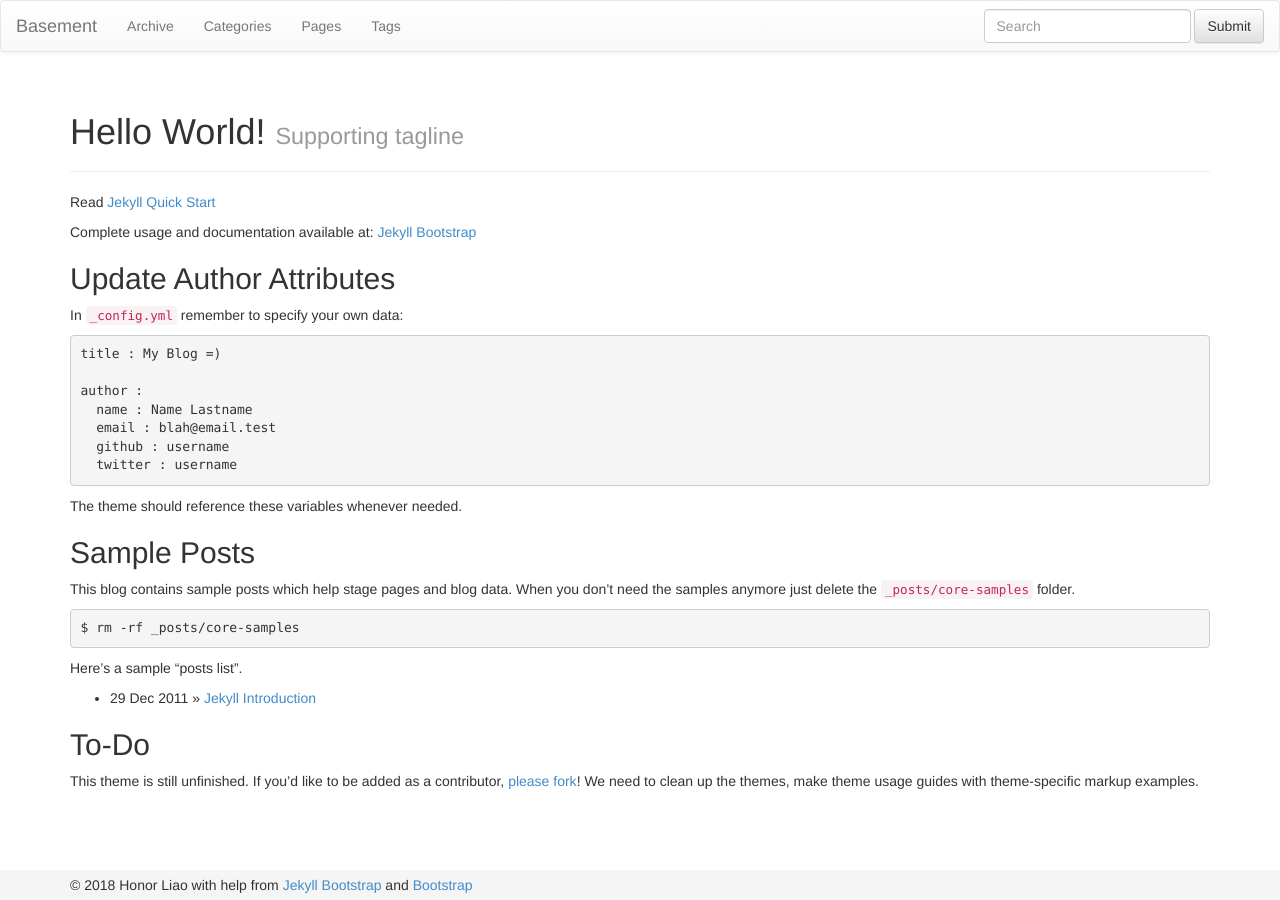
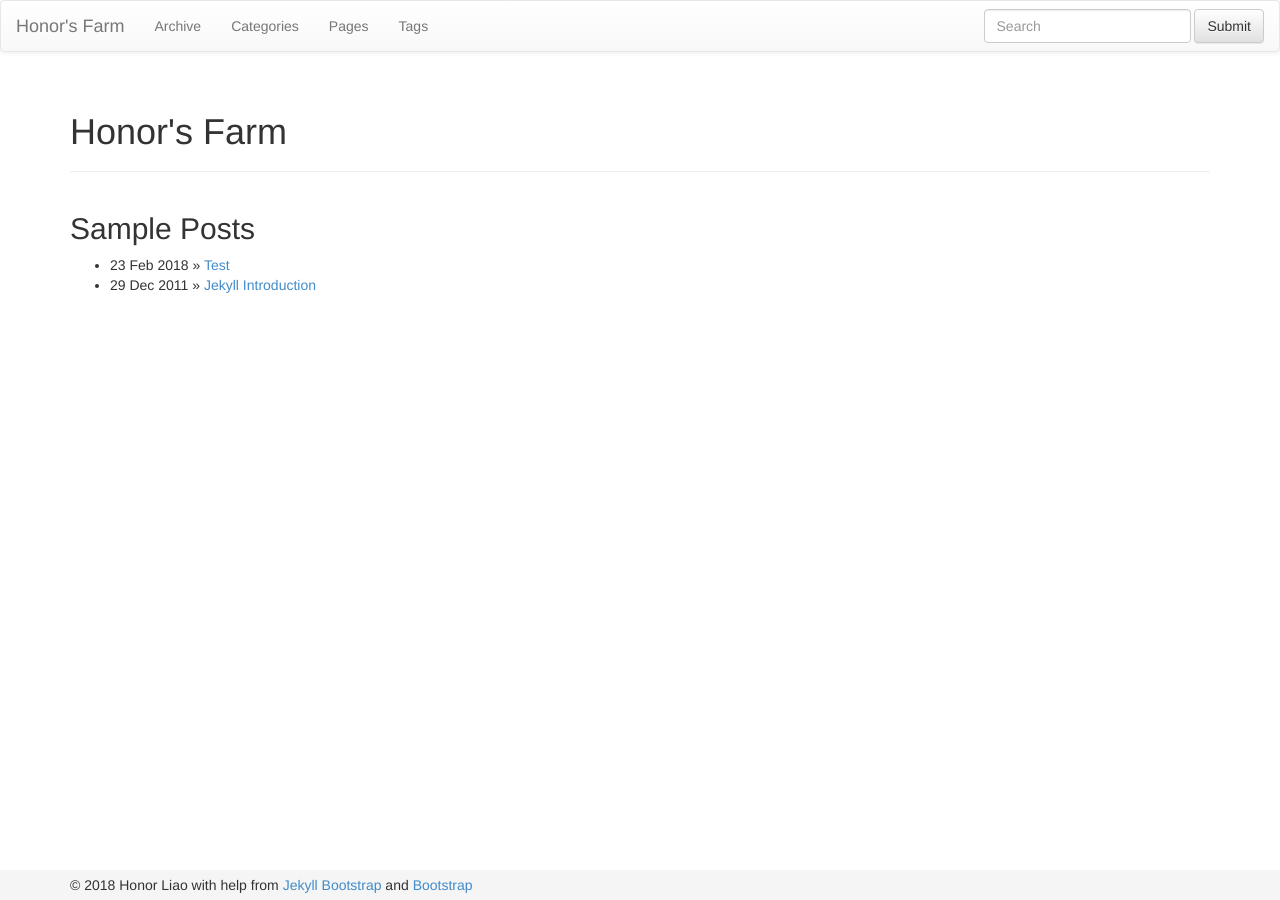
Before and after one commit to honor1521/honor1521.github.io, a Jekyll site: the page built from index.md, in a window 1280 px wide. Built offline with Jekyll 4.4.1, drawn with Linux system fonts in a browser that asks for light colours; nearby versions of some CDN libraries.

Commit message:
add some pages for testing

```diff
--- a/_config.yml
+++ b/_config.yml
@@ -8,7 +8,7 @@
 # Themes are encouraged to use these universal variables
 # so be sure to set them if your theme uses them.
 #
-title : Basement
+title : Honor's Farm
 tagline: Site Tagline
 author :
   name : Honor Liao
--- a/index.md
+++ b/index.md
@@ -1,44 +1,15 @@
 ---
 layout: page
-title: Hello World!
-tagline: Supporting tagline
+title: Honor's Farm
+tagline:
 ---
 {% include JB/setup %}
 
-Read [Jekyll Quick Start](http://jekyllbootstrap.com/usage/jekyll-quick-start.html)
-
-Complete usage and documentation available at: [Jekyll Bootstrap](http://jekyllbootstrap.com)
-
-## Update Author Attributes
-
-In `_config.yml` remember to specify your own data:
-
-    title : My Blog =)
-
-    author :
-      name : Name Lastname
-      email : blah@email.test
-      github : username
-      twitter : username
-
-The theme should reference these variables whenever needed.
 
 ## Sample Posts
-
-This blog contains sample posts which help stage pages and blog data.
-When you don't need the samples anymore just delete the `_posts/core-samples` folder.
-
-    $ rm -rf _posts/core-samples
-
-Here's a sample "posts list".
 
 <ul class="posts">
   {% for post in site.posts %}
     <li><span>{{ post.date | date_to_string }}</span> &raquo; <a href="{{ BASE_PATH }}{{ post.url }}">{{ post.title }}</a></li>
   {% endfor %}
 </ul>
-
-## To-Do
-
-This theme is still unfinished. If you'd like to be added as a contributor, [please fork](http://github.com/plusjade/jekyll-bootstrap)!
-We need to clean up the themes, make theme usage guides with theme-specific markup examples.
```
Also changed, not shown: _posts/test/2018-02-23-test.md (added, +1 -0 lines).
